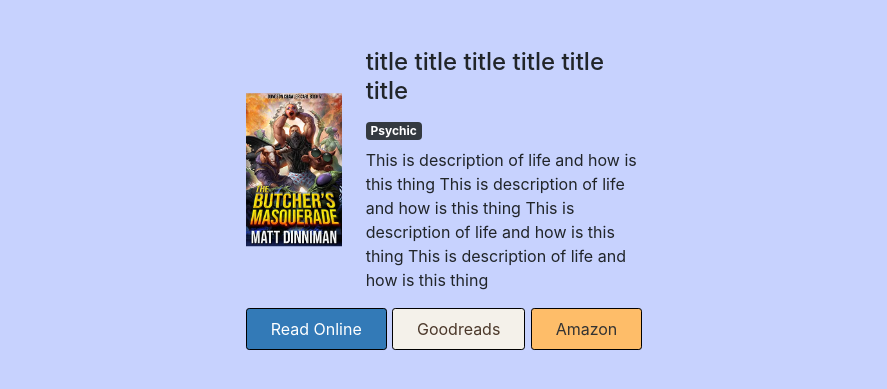
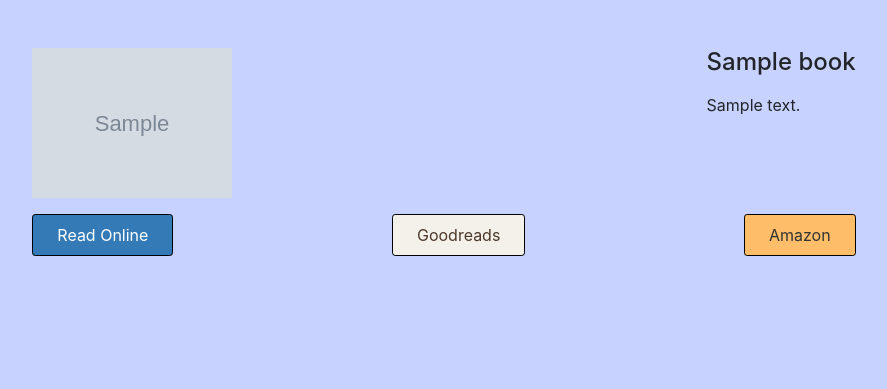
Before and after one commit to krishnanunnir/progressionmaster, a Django app: page /books/ in a window 1280 px wide. Shown: the top 389 px of the page, without its empty margins (196-1083 px from the left). Run offline with Django 3.2, Linux system fonts and the light colour scheme; tables that the repository leaves empty hold one stand-in row (values such as "Sample post"); grey boxes marked "Sample" are stand-in pictures.

Commit message:
basic logic for books

```diff
--- a/books/templates/_book.html
+++ b/books/templates/_book.html
@@ -1,42 +1,54 @@
 {% load static %}
 <div class="row">
-    <div class="col-md-4 offset-md-4 mt-5">
+    <div class="col-md-8 offset-md-2 mt-5">
         <div class="d-flex justify-content-between">
             <div id="coverimage" class="d-flex flex-column">
-				<img class="vertical-align" width="96" src="{% static 'image/test.jpg' %}">
+				<img class="vertical-align" width="200" src="/media/{{book.cover_image}}">
             </div>
             <div id="details" class="d-flex flex-column ml-4">
 				<div class="d-flex flex-row">
-					<h4>title title title title title title</h4>
+					<h4>{{book.name}}</h4>
 				</div>
-				<div class="d-flex flex-row mt-2">
+				<!-- <div class="d-flex flex-row mt-2">
 					<span class="badge badge-dark">Psychic</span>
-				</div>
+				</div> -->
 				<div class="d-flex flex-row mt-2 justify-content-between">
-					This is description of life and how is this thing This is description of life and how is this thing This is description of life and how is this thing This is description of life and how is this thing
+					{{book.description| linebreaks }}
 				</div>
             </div>
         </div>
     </div>
 </div>
 <div class="row">
-    <div class="col-md-4 offset-md-4 mt-3">
+    <div class="col-md-8 offset-md-2 mt-3">
 		<div class="d-flex flex-row justify-content-between">
+			{% if book.read_online_link %}
+			<a href="{{book.read_online_link}}">
 			<div class="d-flex flex-column flex-1">
 				<span class="read-online-button px-4">
 					Read Online
 				</span>
 			</div>
+		</a>
+		{% endif %}
+		{% if book.goodreads_link %}
+		<a href="{{book.goodreads_link}}">
 			<div class="d-flex flex-column flex-1">
 				<span class="goodreads-button px-4">
 					Goodreads
 				</span>
 			</div>
+			</a>
+			{% endif %}
+			{% if book.amazon_link %}
+			<a href="{{book.amazon_link}}">
 			<div class="d-flex flex-column flex-1">
 				<span class="amazon-button px-4">
 					Amazon
 				</span>
 			</div>
+			</a>
+			{% endif %}
 		</div>
 	</div>
 </div>
--- a/books/templates/home.html
+++ b/books/templates/home.html
@@ -5,6 +5,8 @@
 {% endblock %}
 {% block content %}
     <div class="container-fluid">
+        {% for book in books %}
 			{% include "_book.html"%}
+        {% endfor %}
     </div>
 {% endblock %}
--- a/books/views.py
+++ b/books/views.py
@@ -1,7 +1,10 @@
 from django.shortcuts import render
 from django.views import View
+
+from books.models import Book
 
 
 class BookView(View):
     def get(self, request):
-        return render(request, "home.html")
+        books = Book.objects.all()
+        return render(request, "home.html", {"books": books})
```
